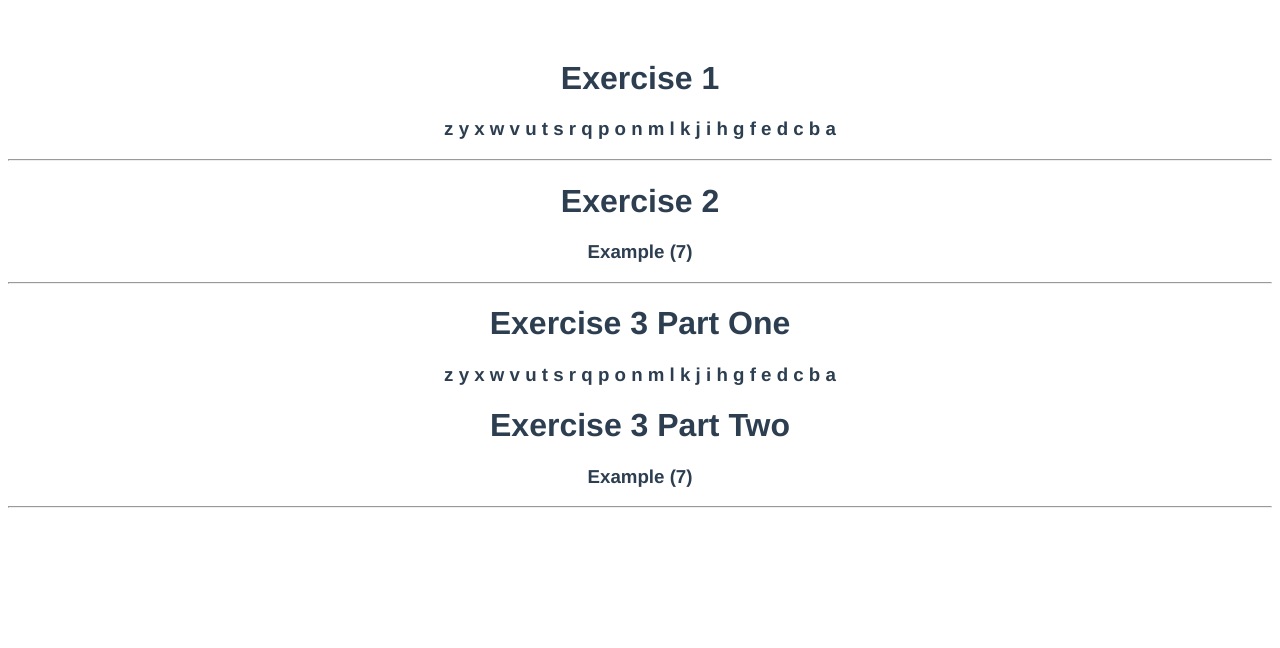
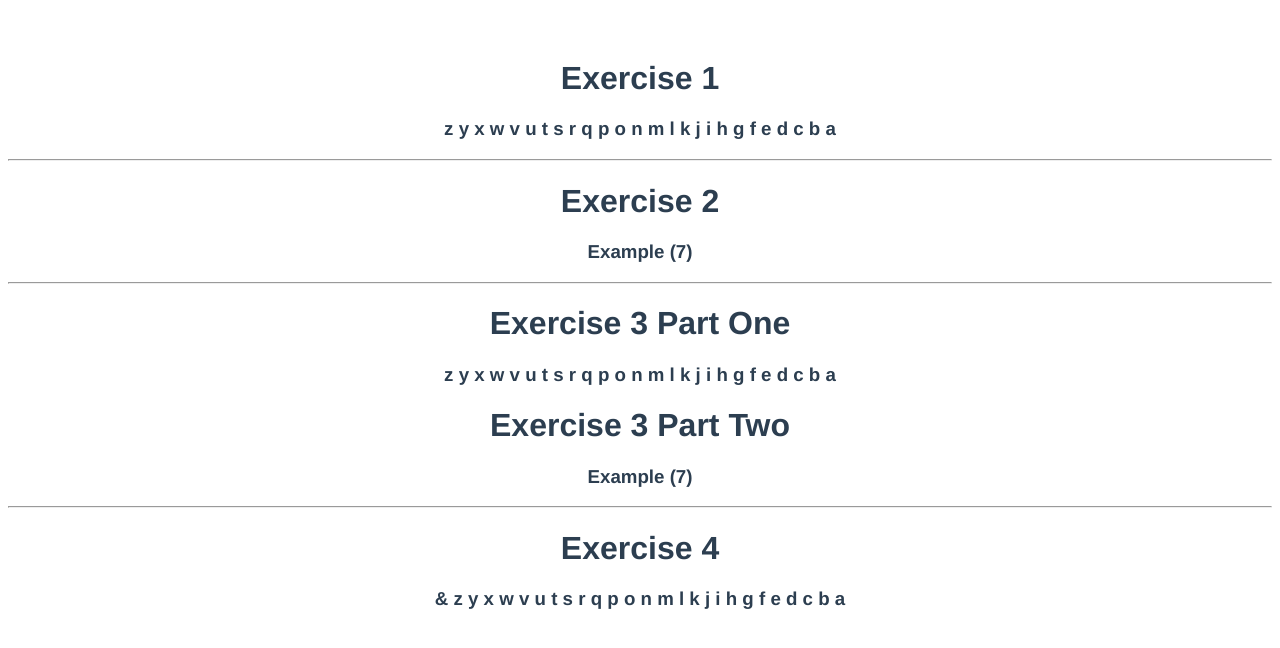
Before and after one commit to ukenny/vue-js-assignment-eleven, a Vue app: page / in a window 1280 px wide. Shown: the top 648 px of the page. Built offline with nearby package versions, Linux system fonts and the light colour scheme.

Commit message:
Finished exercise four

```diff
--- a/src/App.vue
+++ b/src/App.vue
@@ -20,10 +20,14 @@
     <hr />
     <!-- Exercise 4 -->
     <!-- Share the Computed Property rebuilding Exercise 2 via a Mixin -->
+    <h1>Exercise 4</h1>
+    <h3>{{ textReverserComputed }}</h3>
   </div>
 </template>
 
 <script>
+import { ReverseTextMixin } from "./ReverseTextMixin.js";
+
 export default {
   name: "app",
   data: function() {
@@ -51,7 +55,8 @@ export default {
         .join("");
     }
   },
-  components: {}
+  components: {},
+  mixins: [ReverseTextMixin]
 };
 </script>
 
--- /dev/null
+++ b/src/ReverseTextMixin.js
@@ -0,0 +1,15 @@
+export const ReverseTextMixin = {
+  data: function() {
+    return {
+      exampleFourText: "a b c d e f g h i j k l m n o p q r s t u v w x y z &"
+    };
+  },
+  computed: {
+    textReverserComputed: function() {
+      return this.exampleFourText
+        .split("")
+        .reverse()
+        .join("");
+    }
+  }
+};
```
